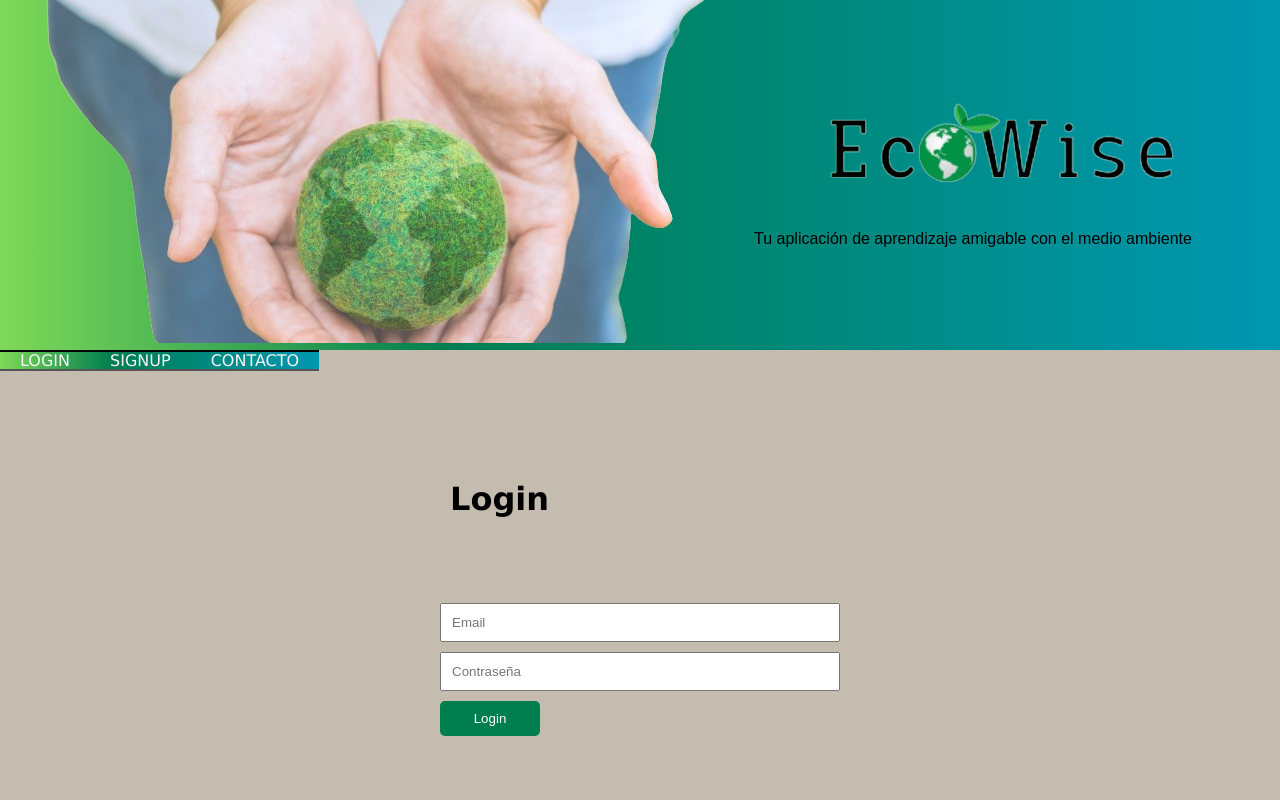
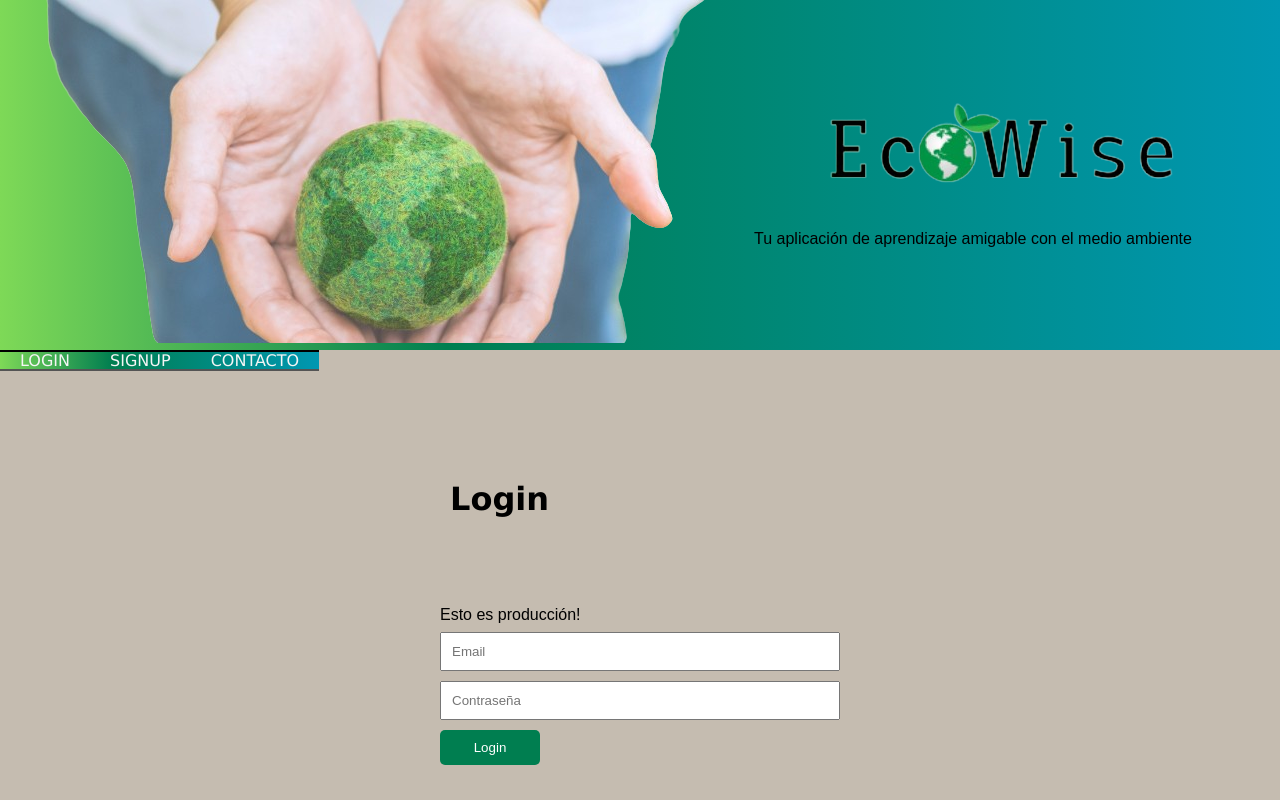
Before and after one commit to waldoaraque/daw-grupo-15, a React (Vite) app in the folder frontend/: page /login in a window 1280 px wide. Built offline with nearby package versions, Linux system fonts and the light colour scheme.

Commit message:
cambio en master para probar sistema de despliegue

```diff
--- a/frontend/src/routes/Login.jsx
+++ b/frontend/src/routes/Login.jsx
@@ -33,6 +33,7 @@ export default function Login() {
     <DefaultLayout>
       <form className="form" onSubmit={handleSubmit(login)}>
         <h1>Login</h1>
+        <div>Esto es producción!</div>
         {/* <label>Email</label> */}
         <input className="input-login-text" type="text" placeholder="Email" pattern="[a-zA-Z0-9._%+-]+@[a-zA-Z0-9.-]+\.[a-zA-Z]{2,}" value={email} {...register('email')} onChange={(e) => setEmail(e.target.value)}/>
 
```
